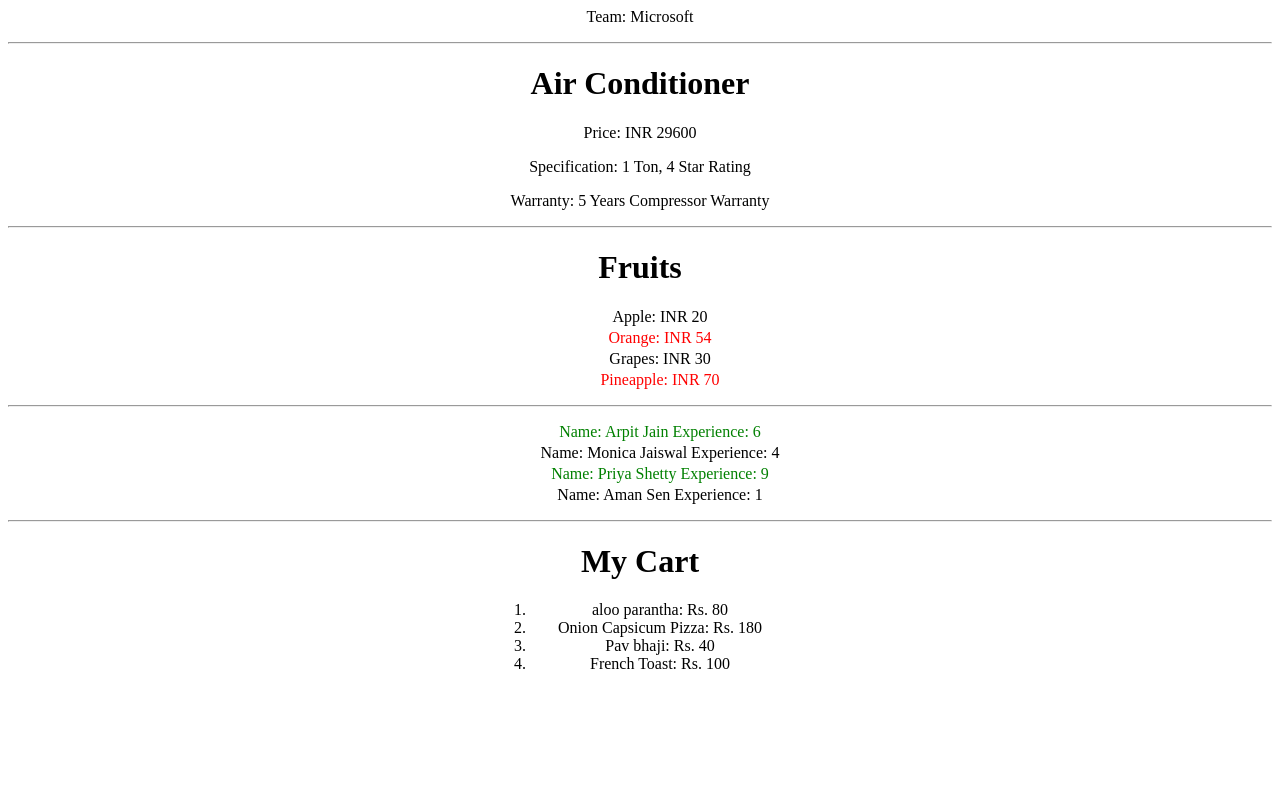
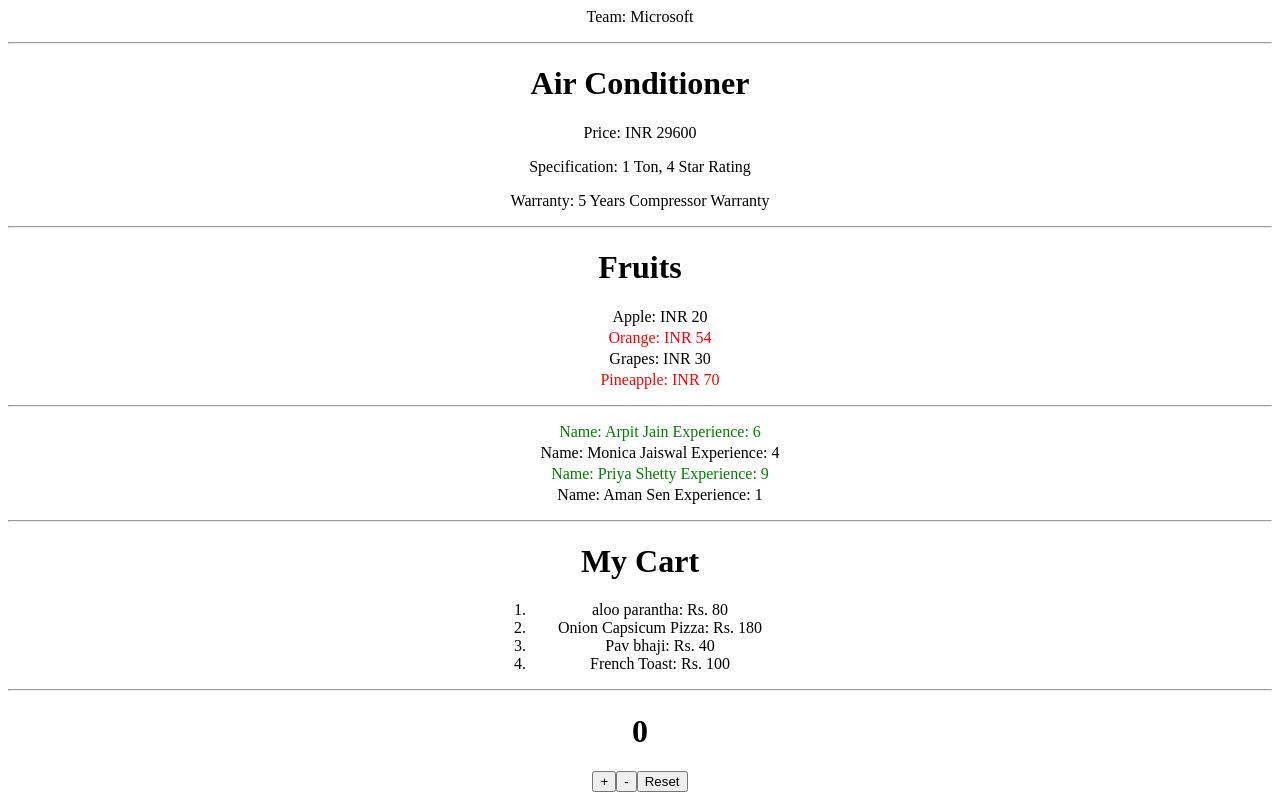
Before and after one commit to yash-purkar/react-sessions, a React (Create React App) app: page / in a window 1280 px wide. Shown: the part 342-1142 px from the top of the page. Before the commit the page ends 1031 px from the top, so only its background shows below. Built offline with nearby package versions, Linux system fonts and the light colour scheme.

Commit message:
useState

```diff
--- a/src/App.js
+++ b/src/App.js
@@ -17,6 +17,8 @@ import { EmpCard } from './session-1/EmployeCard';
 
 import { MyCart } from './session-1/MyCart';
 import { mycart } from './session-1/ProductDetails';
+
+import { UseState } from './session-1/UseState';
 
 
 
@@ -38,6 +40,8 @@ function App() {
       <EmpCard />
       <hr />
       <MyCart mycart={mycart} heading="My Cart" />
+      <hr />
+      <UseState />
     </div>
   );
 }
--- /dev/null
+++ b/src/session-1/UseState.jsx
@@ -0,0 +1,19 @@
+import { useState } from "react";
+
+export const UseState = () => {
+  const [count, setCount] = useState(0);
+  // console.log(useState(0))
+  return (
+    <>
+      <h1 style={{ color: count > 10 ? "red" : "black" }}>{count}</h1>
+      <button onClick={() => setCount(count => count + 1)}>+</button>
+      <button onClick={() => setCount(count => count - 1)}>-</button>
+      <button onClick={() => setCount(count => 0)}>Reset</button>
+    </>
+
+  )
+}
+
+//When ever state variable value is changed the view is rerendered.
+//useState is returning two elements in an array 1st is a state variable and 2nd is a function to update that state variable.
+//And what ever value we pass in () to useState it makes initial value of state variable
```
